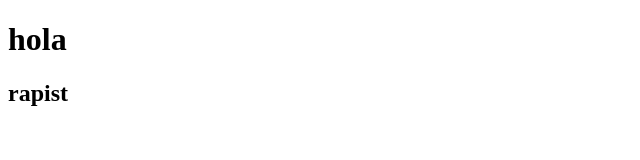
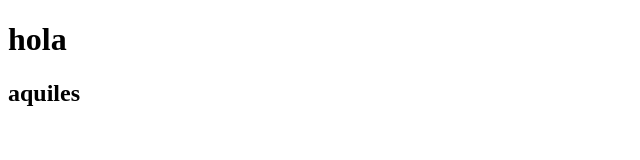
Before and after one commit to aquilesgonzalez17/MIrepositorio, a plain HTML site: page index.html in a window 1280 px wide. Shown: the full height of the page, 0-640 px from the left. Drawn offline with Linux system fonts and the light colour scheme.

Commit message:
Update index.html

```diff
--- a/index.html
+++ b/index.html
@@ -7,6 +7,6 @@
 </head>
 <body>
    <h1>hola</h1>
-   <h2>rapist</h2>
+   <h2>aquiles</h2>
 </body>
 </html>
```
